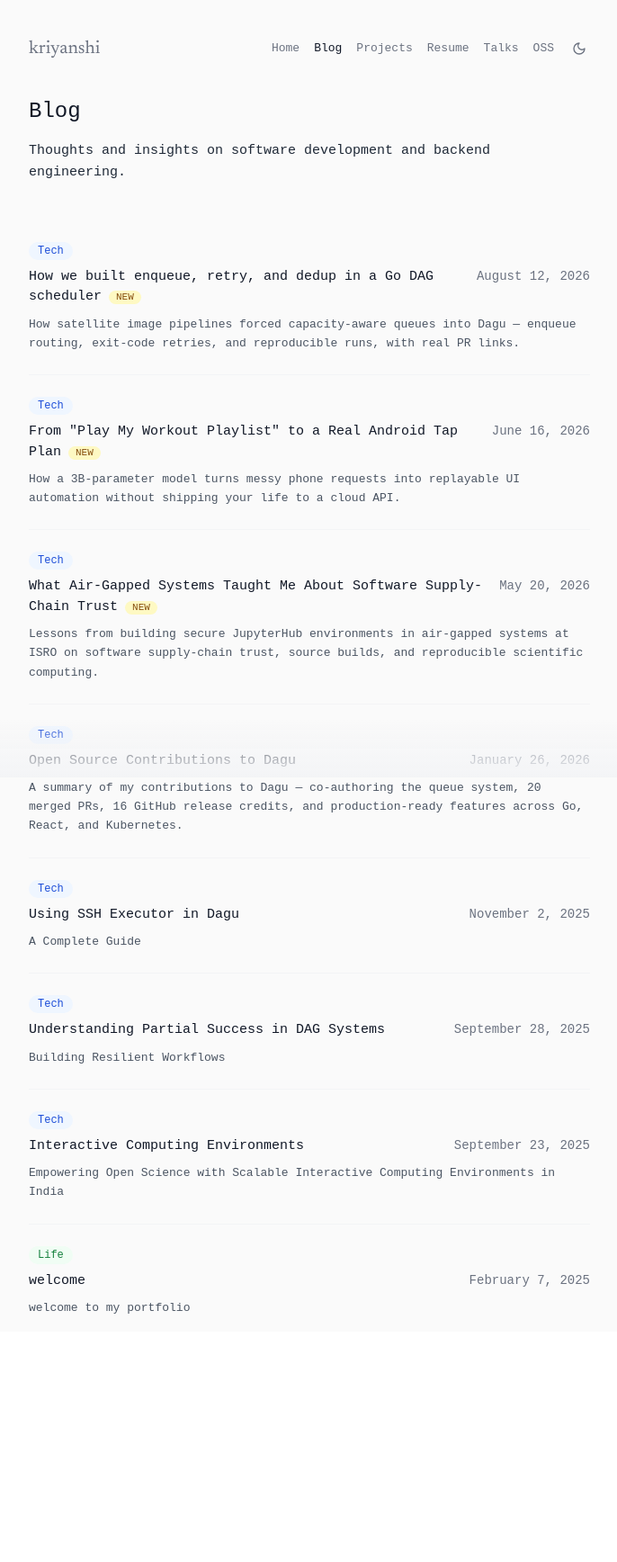
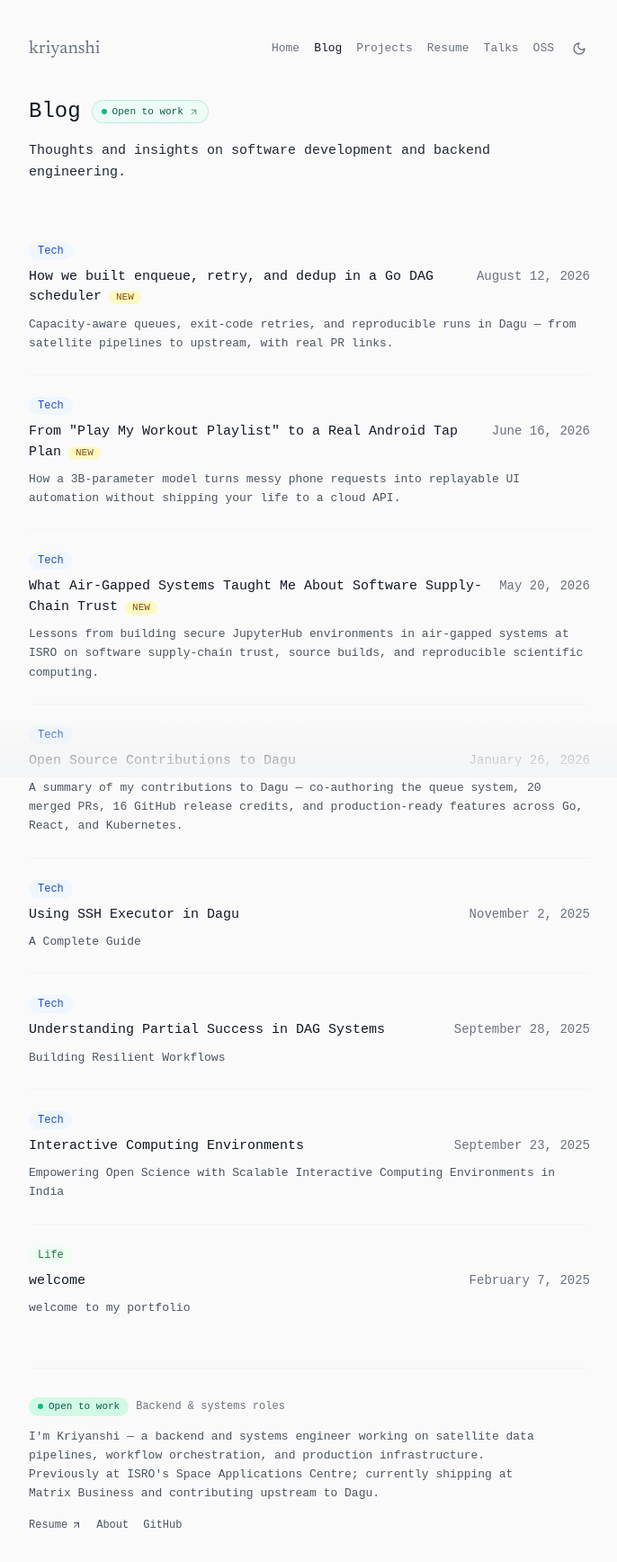
Before and after one commit to kriyanshii/kriyanshii.github.io, a React (Vite) app: page /blog in a window 1280 px wide. Shown: the top 1736 px of the page at 90% size, without its empty margins (296-982 px from the left). Before the commit the page ends 1480 px from the top, so only its background shows below. Built offline with nearby package versions, Linux system fonts and the light colour scheme; a web font is replaced by a local one.

Commit message:
updated blog content and added open to work pill on blog and also added new blogpost into the home page as well

```diff
--- a/src/content/blog/enqueue-retry-dedup.md
+++ b/src/content/blog/enqueue-retry-dedup.md
@@ -2,14 +2,14 @@
 title: How we built enqueue, retry, and dedup in a Go DAG scheduler
 date: 2026-08-12
 tag: Tech
-description: How satellite image pipelines forced capacity-aware queues into Dagu — enqueue routing, exit-code retries, and reproducible runs, with real PR links.
+description: Capacity-aware queues, exit-code retries, and reproducible runs in Dagu — from satellite pipelines to upstream, with real PR links.
 ---
 
 # How we built enqueue, retry, and dedup in a Go DAG scheduler
 
 **Dagu** is an open-source, local-first workflow orchestrator (YAML DAGs, scheduler, queues, UI). I contribute Go backend + UI to [dagucloud/dagu](https://github.com/dagucloud/dagu) (formerly `dagu-org` / `yohamta`). This post covers three problems that show up once "run a DAG" becomes a **durable work queue**: enqueue routing, capacity-aware retries, and keeping runs reproducible / non-duplicated.
 
-The design didn't start as an open-source feature request. It started as a production pain: turning satellite raw data into images in realtime, and occasionally reprocessing huge backfills of the same raw data. I'm a contributor, not the sole author. The queue story starts with that in-org implementation — stress-tested in production, then pitched to maintainer [Yota Hamada](https://github.com/yota-hamada) — which became [#690](https://github.com/dagucloud/dagu/pull/690) (closed unmerged as too large) and later the design basis for [#938](https://github.com/dagucloud/dagu/issues/938). Links below are to **my** follow-on merged PRs that shaped enqueue routing, capacity-aware retry, and reproducibility. Adjacent platform features (singleton enqueue, cursor pagination, SSE) landed via maintainer work and are noted as such.
+I'm a contributor, not the sole author. Queues in Dagu didn't start as an OSS feature request — they started as a production need for **satellite raw-data image processing** (realtime ingest + bulk reprocess). We built and stress-tested the queue inside our org, then pitched it to maintainer [@yota-hamada](https://github.com/yohamta). That path is [#690](https://github.com/dagucloud/dagu/pull/690) → [#938](https://github.com/dagucloud/dagu/issues/938) → co-authored landing in [#940](https://github.com/dagucloud/dagu/pull/940) / [`b98063d`](https://github.com/dagucloud/dagu/commit/b98063dd874acdea7745a985e714b1f3b9f97754). Links below are my follow-on merged PRs on routing, capacity-aware retry, and reproducibility. Adjacent features (singleton enqueue, cursor pagination, SSE) are later maintainer work and noted as such.
 
 ---
 
@@ -17,7 +17,7 @@ The design didn't start as an open-source feature request. It started as a produ
 
 A DAG scheduler has to answer:
 
-1. **Where does this run go?** (which queue / priority — realtime ingest vs backfill)
+1. **Where does this run go?** (which queue / priority)
 2. **What happens when it fails?** (retry now vs later, under what policy)
 3. **How do we avoid duplicate or drifted runs?** (same identity, locked params, capacity honesty)
 
@@ -62,22 +62,32 @@ flowchart LR
 ---
 
 
-## Origin: queues from production, not theory
+## Origin: satellite pipelines, then upstream
 
-We used Dagu to process satellite raw data into image products. Two workloads shared the same machines:
+We run Dagu on **satellite raw-data image processing**: realtime streams when a pass lands, and occasional **reprocess** jobs that dump a huge historical chunk back through the same DAGs. Capacity is the hard part — too many concurrent runs and the workers melt; too few and the downlink backlog grows.
 
-- **Realtime** — new raw data arrives, DAGs must start soon, capacity is scarce
-- **Reprocessing** — occasionally we had to re-run a huge chunk of historical raw data through the same pipelines
+**Before queues existed in Dagu**, we bolted on a sidecar microservice: watch how many DAGs are running, and only ingest/start new work when under a limit. That gated starts, but it was a blind spot for everything waiting. Operators couldn't tell **running vs queued vs stuck**, reprocess floods looked the same as realtime, and the control loop lived outside the orchestrator — another service to deploy, another source of truth to distrust under load.
 
-At first we bolted on a sidecar microservice: poll how many DAGs were running, then decide whether to ingest the next batch. That worked until it didn't. Running count alone couldn't tell you what was waiting, what was stuck, or how a reprocessing flood would collide with realtime ingest. Operators couldn't see queued vs running work in one place, and admission logic lived outside the scheduler — so capacity honesty was always one API call behind reality.
+So we **implemented a real queue inside Dagu in our org**, stress-tested it on production traffic (realtime + bulk reprocess), and only then pitched the design to maintainer [@yota-hamada](https://github.com/yohamta).
 
-So we implemented the queue **inside** our org's Dagu deployment: admit work into a durable queue, bound concurrency in the scheduler itself, and make running vs queued visible. We stress-tested it in production under realtime ingest and large reprocessing bursts, then pitched the design and implementation to maintainer [Yota Hamada](https://github.com/yota-hamada).
+That production prototype is [#690](https://github.com/dagucloud/dagu/pull/690): file-backed queue + running-count stats, a path so dequeued work went straight to running, and `DAGQueueLength`. It ran with multiple concurrent DAGs in prod; upstream closed the PR as too large to review in one shot — fair for reviewability, painful when you've already proven it under satellite load.
 
-That became [#690](https://github.com/dagucloud/dagu/pull/690): file-backed queue + running-count stats, a flag so dequeued work went straight to running, and `DAGQueueLength`. It ran in production (multiple concurrent DAGs) but was closed as too large to review.
+The work didn't die. Issue [#938](https://github.com/dagucloud/dagu/issues/938) cites `#690` as the initial implementation and absorbed ideas we needed in ops: **config toggle to enable/disable queuing**, and **dequeue** so you can cancel work still waiting (critical when a bad reprocess batch is filling the pipe).
 
-The work didn't disappear. Issue [#938](https://github.com/dagucloud/dagu/issues/938) explicitly cites `#690` as the initial implementation. Design notes there also absorb ideas I pushed in-thread: **config toggle to enable/disable queuing**, and **dequeue** so users can cancel work still waiting. When queues shipped in v1.17, the maintainer called out that original implementation by name.
+Queues landed in main as [#940](https://github.com/dagucloud/dagu/pull/940) ([`b98063d`](https://github.com/dagucloud/dagu/commit/b98063dd874acdea7745a985e714b1f3b9f97754)). The commit records the lineage in the open:
 
-The rest of this post is what I built on top of that foundation once queues existed in main: routing overrides (realtime vs backfill without editing YAML), retries that honor capacity, and locks so science / reprocessing runs stay reproducible.
+> Original implementation by Kriyanshi: …/pull/690
+> Co-authored-by: Kriyanshi Shah
+
+What that change introduced (the foundation everything below builds on):
+
+- **`Queued` status** (API + scheduler) — waiting work is first-class, not a fake "not started"
+- **CLI `enqueue` / `dequeue`** — create a run as Queued, persist it, push/pop via `QueueStore`
+- **File-backed `DualQueue`** — high/low priority item files under a per-DAG queue dir (local-first, no Redis)
+- **Scheduler queue reader + processor** — drain when concurrency allows, with a `ProcStore` for live process tracking
+- **Paths + UI** — `queueDir` / `procDir`, Queued chips, workflow actions wired to the new status
+
+Lineage in one line: **satellite prod pain → in-org implementation + stress test → pitch to Yota → co-authored upstream**. The rest of this post is what I built on top once queues lived in main: routing overrides (realtime vs reprocess queues), retries that honor capacity, and locks so bulk science/reprocess runs stay reproducible.
 
 ## 1. Enqueue is a first-class path (not a side door)
 
@@ -200,7 +210,7 @@ Cursor pagination and SSE live updates were maintainer follow-ons — they scale
 
 ## Why this matters for platform / workflow hiring
 
-Same problem space as Temporal task queues, K8s job controllers, and CI runners — and the same shape as our satellite pipeline: **admit work, bound concurrency, retries that don't stampede, reproducible dispatch**, whether the next item is a realtime frame or a multi-day reprocessing chunk.
+Same problem space as Temporal task queues, K8s job controllers, and CI runners — and the same shape we hit on satellite ingest: **admit work, bound concurrency, see running vs queued clearly, retries that don't stampede, reproducible dispatch for bulk reprocess.**
 
 - GitHub: [github.com/kriyanshii](https://github.com/kriyanshii)
 - Portfolio: [kriyanshii.github.io](https://kriyanshii.github.io/)
@@ -210,6 +220,7 @@ Same problem space as Temporal task queues, K8s job controllers, and CI runners
 ### My PRs referenced
 - [#690](https://github.com/dagucloud/dagu/pull/690) original queue implementation (closed; design basis)
 - [#938](https://github.com/dagucloud/dagu/issues/938) queue feature issue citing #690
+- [#940](https://github.com/dagucloud/dagu/pull/940) / [`b98063d`](https://github.com/dagucloud/dagu/commit/b98063dd874acdea7745a985e714b1f3b9f97754) queues land in main (co-authored; credits #690)
 - [#902](https://github.com/dagucloud/dagu/pull/902) exit-code retry
 - [#1176](https://github.com/dagucloud/dagu/pull/1176) lock parameters + run ID
 - [#1240](https://github.com/dagucloud/dagu/pull/1240) queue override on enqueue
--- a/src/pages/Blog.tsx
+++ b/src/pages/Blog.tsx
@@ -1,8 +1,9 @@
-import  { useEffect, useState } from 'react';
-// import type { LinkProps } from 'react-router-dom';
+import { useEffect, useState } from 'react';
+import { ArrowUpRight } from 'lucide-react';
 import { Link } from 'react-router-dom';
 import { PageSeo } from '../components/PageSeo';
 import { DEFAULT_OG_IMAGE, SITE_URL } from '../constants/site';
+import { RESUME_URL } from '../data/portfolio';
 import { BlogPost } from '../types';
 import { getAllPosts } from '../utils/blog';
 
@@ -58,7 +59,7 @@ export function Blog() {
   };
 
   return (
-    <div className="max-w-2xl mx-auto px-6">
+    <div className="max-w-2xl mx-auto px-6 pb-20">
       <PageSeo
         title="Blog"
         description="Thoughts and insights on software development, backend engineering, distributed systems, and interactive computing."
@@ -67,7 +68,19 @@ export function Blog() {
       />
 
       <header className="mb-16">
-        <h1 className="text-2xl font-medium mb-4 dark:text-white">Blog</h1>
+        <div className="mb-4 flex flex-wrap items-center gap-3">
+          <h1 className="text-2xl font-medium dark:text-white">Blog</h1>
+          <a
+            href={RESUME_URL}
+            target="_blank"
+            rel="noopener noreferrer"
+            className="inline-flex items-center gap-1.5 rounded-full border border-emerald-200/80 bg-emerald-50/80 px-2.5 py-1 text-[11px] font-medium text-emerald-800 transition-colors hover:border-emerald-300 hover:bg-emerald-50 dark:border-emerald-900/50 dark:bg-emerald-950/40 dark:text-emerald-300 dark:hover:border-emerald-800 dark:hover:bg-emerald-950/60"
+          >
+            <span className="h-1.5 w-1.5 rounded-full bg-emerald-500" aria-hidden="true" />
+            Open to work
+            <ArrowUpRight size={11} className="opacity-70" />
+          </a>
+        </div>
         <p className="text-[15px] leading-relaxed text-gray-800 dark:text-gray-300">
           Thoughts and insights on software development and backend engineering.
         </p>
@@ -117,6 +130,49 @@ export function Blog() {
           </article>
         ))}
       </div>
+
+      <aside className="mt-14 border-t border-gray-100 pt-8 dark:border-gray-800">
+        <div className="flex flex-wrap items-center gap-2 mb-3">
+          <span className="inline-flex items-center gap-1.5 rounded-full bg-emerald-100 px-2.5 py-0.5 text-[11px] font-medium text-emerald-800 dark:bg-emerald-950 dark:text-emerald-300">
+            <span className="h-1.5 w-1.5 rounded-full bg-emerald-500" aria-hidden="true" />
+            Open to work
+          </span>
+          <span className="text-[12px] text-gray-500 dark:text-gray-500">
+            Backend &amp; systems roles
+          </span>
+        </div>
+        <p className="text-[13px] leading-relaxed text-gray-600 dark:text-gray-400 mb-4 max-w-xl">
+          I&apos;m Kriyanshi — a backend and systems engineer working on satellite data pipelines,
+          workflow orchestration, and production infrastructure. Previously at ISRO&apos;s Space
+          Applications Centre; currently shipping at Matrix Business and contributing upstream to
+          Dagu.
+        </p>
+        <div className="flex flex-wrap items-center gap-x-4 gap-y-2 text-[12px]">
+          <a
+            href={RESUME_URL}
+            target="_blank"
+            rel="noopener noreferrer"
+            className="inline-flex items-center gap-1 text-gray-600 transition-colors hover:text-gray-900 dark:text-gray-400 dark:hover:text-gray-200"
+          >
+            Resume
+            <ArrowUpRight size={12} />
+          </a>
+          <Link
+            to="/"
+            className="text-gray-600 transition-colors hover:text-gray-900 dark:text-gray-400 dark:hover:text-gray-200"
+          >
+            About
+          </Link>
+          <a
+            href="https://github.com/kriyanshii"
+            target="_blank"
+            rel="noopener noreferrer"
+            className="text-gray-600 transition-colors hover:text-gray-900 dark:text-gray-400 dark:hover:text-gray-200"
+          >
+            GitHub
+          </a>
+        </div>
+      </aside>
     </div>
   );
 }
--- a/src/pages/Home.tsx
+++ b/src/pages/Home.tsx
@@ -1,11 +1,35 @@
-import { Github, Twitter, Presentation } from 'lucide-react';
+import { useEffect, useState } from 'react';
+import { ArrowRight, Github, Twitter, Presentation } from 'lucide-react';
 import { Link } from 'react-router-dom';
 import { PageSeo } from '../components/PageSeo';
 import { Timeline } from '../components/Timeline';
 import { DEFAULT_DESCRIPTION, DEFAULT_OG_IMAGE, SITE_TAGLINE, SITE_URL } from '../constants/site';
 import { projectItems, talkItems, workItems } from '../data/portfolio';
+import type { BlogPost } from '../types';
+import { getAllPosts } from '../utils/blog';
 
 export function Home() {
+  const [latestNewPost, setLatestNewPost] = useState<BlogPost | null>(null);
+
+  useEffect(() => {
+    let cancelled = false;
+
+    const loadLatestNewPost = async () => {
+      try {
+        const posts = await getAllPosts();
+        if (cancelled) return;
+        setLatestNewPost(posts.find((post) => post.isNew) ?? null);
+      } catch (error) {
+        console.error('Error loading latest blog post:', error);
+      }
+    };
+
+    loadLatestNewPost();
+    return () => {
+      cancelled = true;
+    };
+  }, []);
+
   return (
     <div className="max-w-2xl mx-auto px-6 pb-20">
       <PageSeo
@@ -49,6 +73,34 @@ export function Home() {
           </Link>
         </div>
       </header>
+
+      {latestNewPost && (
+        <Link
+          to={`/blog/${latestNewPost.slug}`}
+          className="group mb-10 flex items-start justify-between gap-4 rounded-xl border border-amber-200/80 bg-amber-50/70 px-4 py-3.5 transition-colors hover:border-amber-300 hover:bg-amber-50 dark:border-amber-900/50 dark:bg-amber-950/30 dark:hover:border-amber-800 dark:hover:bg-amber-950/45"
+        >
+          <div className="min-w-0">
+            <div className="mb-1.5 flex items-center gap-2">
+              <span className="inline-flex items-center rounded-full bg-yellow-100 px-2 py-0.5 text-[11px] font-medium leading-none text-yellow-800 dark:bg-yellow-900/40 dark:text-yellow-200">
+                NEW
+              </span>
+              <span className="text-[11px] font-medium uppercase tracking-[0.14em] text-amber-800/70 dark:text-amber-200/70">
+                Blog
+              </span>
+            </div>
+            <p className="text-[14px] font-medium text-gray-900 transition-colors group-hover:text-blue-700 dark:text-gray-100 dark:group-hover:text-blue-300">
+              {latestNewPost.title}
+            </p>
+            <p className="mt-1 line-clamp-2 text-[13px] leading-relaxed text-gray-600 dark:text-gray-400">
+              {latestNewPost.description}
+            </p>
+          </div>
+          <ArrowRight
+            size={16}
+            className="mt-1 shrink-0 text-amber-700/70 transition-transform group-hover:translate-x-0.5 dark:text-amber-300/70"
+          />
+        </Link>
+      )}
 
       <Timeline
         items={workItems}
```
